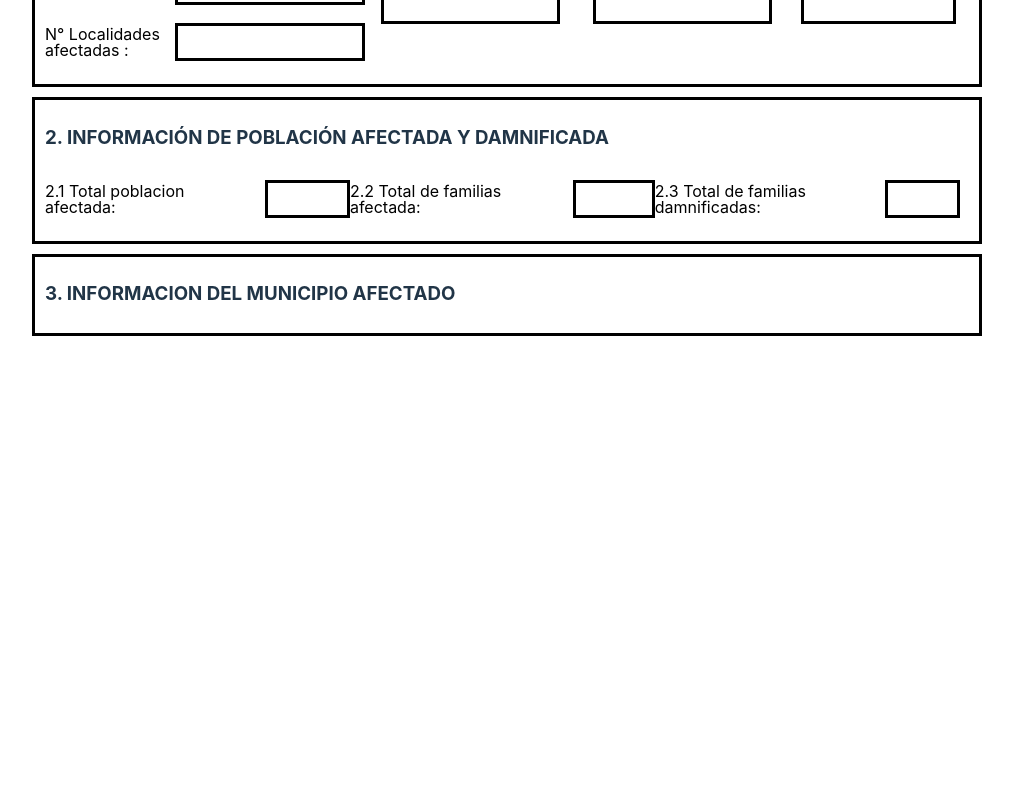
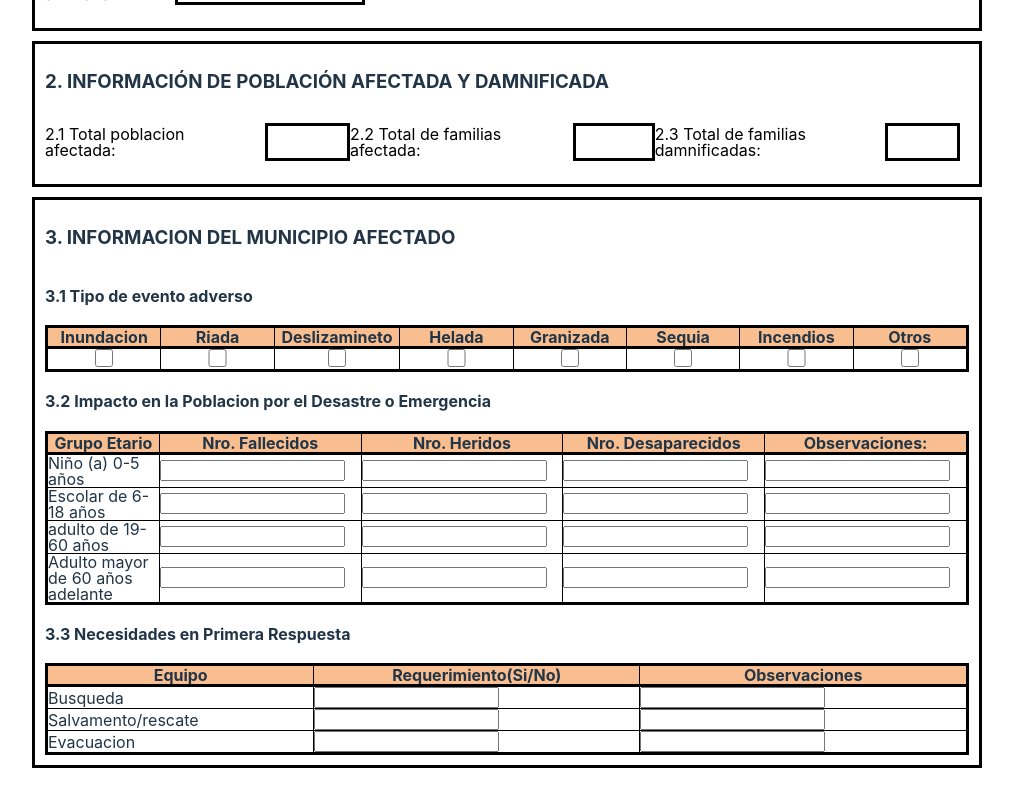
Before and after one commit to GabrielCam123/Min-Def, a React (Vite) app: page / in a window 1280 px wide. Shown: the part 376-1176 px from the top of the page, without its empty margins (133-1146 px from the left). Before the commit the page ends 800 px from the top, so only its background shows below. Built offline with nearby package versions, Linux system fonts and the light colour scheme.

Commit message:
ultimo2506

```diff
--- a/src/components/Formulario.css
+++ b/src/components/Formulario.css
@@ -1,5 +1,5 @@
 .estiloFormulario{
-    width: autopx;
-    height: 600px;
+    width: 1280px;
+    height: 768px;
     background-color: white;
 }
--- /dev/null
+++ b/src/components/atomos/tablaEventos.jsx
@@ -0,0 +1,35 @@
+import React from 'react'
+import "./tablasEstilos.css"
+function tablaEventos() {
+  return (
+    <table>
+        <thead>
+            <tr>
+                <th>Inundacion</th>
+                <th>Riada</th>
+                <th>Deslizamineto</th>
+                <th>Helada</th>
+                <th>Granizada</th>
+                <th>Sequia</th>
+                <th>Incendios</th>
+                <th>Otros</th>
+            </tr>
+        </thead>
+        <tbody>
+          <tr>
+            <td><input type="checkbox" name="" id="" /></td>
+            <td><input type="checkbox" name="" id="" /></td>
+            <td><input type="checkbox" name="" id="" /></td>
+            <td><input type="checkbox" name="" id="" /></td>
+            <td><input type="checkbox" name="" id="" /></td>
+            <td><input type="checkbox" name="" id="" /></td>
+            <td><input type="checkbox" name="" id="" /></td>
+            <td><input type="checkbox" name="" id="" /></td>
+          </tr>
+        </tbody>
+
+    </table>
+  )
+}
+
+export default tablaEventos
--- /dev/null
+++ b/src/components/atomos/tablaImpactoP.jsx
@@ -0,0 +1,50 @@
+import React from 'react'
+import "./tablasEstilos.css"
+function tablaImpactoP() {
+  return (
+    <table>
+        <thead>
+            <tr>
+                <th>Grupo Etario</th>
+                <th>Nro. Fallecidos</th>
+                <th>Nro. Heridos</th>
+                <th>Nro. Desaparecidos</th>
+                <th>Observaciones:</th>
+            </tr>
+        </thead>
+        <tbody>
+          <tr>
+            <td>Niño (a) 0-5 años</td>
+            <td><input type="text" name="" id="" /></td>
+            <td><input type="text" name="" id="" /></td>
+            <td><input type="text" name="" id="" /></td>
+            <td><input type="text" name="" id="" /></td>
+          </tr>
+          <tr>
+            <td>Escolar de 6-18 años</td>
+            <td><input type="text" name="" id="" /></td>
+            <td><input type="text" name="" id="" /></td>
+            <td><input type="text" name="" id="" /></td>
+            <td><input type="text" name="" id="" /></td>
+          </tr>
+          <tr>
+            <td>adulto de 19-60 años</td>
+            <td><input type="text" name="" id="" /></td>
+            <td><input type="text" name="" id="" /></td>
+            <td><input type="text" name="" id="" /></td>
+            <td><input type="text" name="" id="" /></td>
+          </tr>
+          <tr>
+            <td>Adulto mayor de 60 años adelante</td>
+            <td><input type="text" name="" id="" /></td>
+            <td><input type="text" name="" id="" /></td>
+            <td><input type="text" name="" id="" /></td>
+            <td><input type="text" name="" id="" /></td>
+          </tr>
+        </tbody>
+
+    </table>
+  )
+}
+
+export default tablaImpactoP
--- /dev/null
+++ b/src/components/atomos/tablaNecesidadP.jsx
@@ -0,0 +1,35 @@
+import React from 'react'
+import "./tablasEstilos.css"
+function tablaNecesidadP() {
+  return (
+    <table>
+        <thead>
+            <tr>
+                <th>Equipo</th>
+                <th>Requerimiento(Si/No)</th>
+                <th>Observaciones</th>
+            </tr>
+        </thead>
+        <tbody>
+          <tr>
+            <td>Busqueda</td>
+            <td><input type="text" name="" id="" /></td>
+            <td><input type="text" name="" id="" /></td>
+          </tr>
+          <tr>
+            <td>Salvamento/rescate</td>
+            <td><input type="text" name="" id="" /></td>
+            <td><input type="text" name="" id="" /></td>
+          </tr>
+          <tr>
+            <td>Evacuacion</td>
+            <td><input type="text" name="" id="" /></td>
+            <td><input type="text" name="" id="" /></td>
+          </tr>
+        </tbody>
+
+    </table>
+  )
+}
+
+export default tablaNecesidadP
--- /dev/null
+++ b/src/components/atomos/tablasEstilos.css
@@ -0,0 +1,31 @@
+table,thead{
+    border: solid black;
+    margin: 0;
+    border-collapse: collapse;
+}
+thead{
+    background-color: rgba(249, 190, 143, 1);
+    border: solid black ;
+    border-collapse: collapse;
+}
+th{
+    border: solid black 1px;
+    width: 100px;
+    margin: 0;
+    border-collapse: collapse;
+}
+td{
+    border: solid black 1px;
+    width: 100px;
+    margin: 0;
+    padding: 0;
+    border-collapse: collapse;
+    justify-content: center;
+}
+td input[type="checkbox"]{
+    width: 100%;
+    height: 18px;
+    padding: 0 100%;
+    border-collapse:collapse ;
+    margin: 0;
+}
--- a/src/components/componentes/compDatosG.css
+++ b/src/components/componentes/compDatosG.css
@@ -3,6 +3,7 @@
     border: solid black;
     margin-top: 10px;
     padding: 10px;
+    align-items: center;
 }
 .localidad{
     flex-direction: row;
--- a/src/components/componentes/compEdan.css
+++ b/src/components/componentes/compEdan.css
@@ -1,7 +1,7 @@
 .contenedorcompEdan{
     display: flex;
-    width: auto;
+    width: 100%;
     height: auto;
     gap: 10px;
-    justify-content: space-around;
+    justify-content:space-between;
 }
--- a/src/components/componentes/compInfoM.jsx
+++ b/src/components/componentes/compInfoM.jsx
@@ -1,10 +1,18 @@
 import React from 'react'
 import "./compInfoM.css"
+import Eventos from '../atomos/tablaEventos'
+import ImpactoP from '../atomos/tablaImpactoP'
+import NecesidadP from '../atomos/tablaNecesidadP'
 function compInfoM() {
   return (
     <div className='contenedorcompInfoM'>
         <h3>3. INFORMACION DEL MUNICIPIO AFECTADO</h3>
-
+        <h4>3.1 Tipo de evento adverso</h4>
+        <Eventos/>
+        <h4>3.2 Impacto en la Poblacion por el Desastre o Emergencia</h4>
+        <ImpactoP/>
+        <h4>3.3 Necesidades en Primera Respuesta</h4>
+        <NecesidadP/>
     </div>
   )
 }
--- a/src/index.css
+++ b/src/index.css
@@ -3,7 +3,7 @@
   line-height: 1;
   font-weight: 400;
 
-  color-scheme: light dark;
+  /* color-scheme: light dark; */
   /* color: rgba(255, 255, 255, 0.87); */
   color: black;
   background-color: #242424;
```
